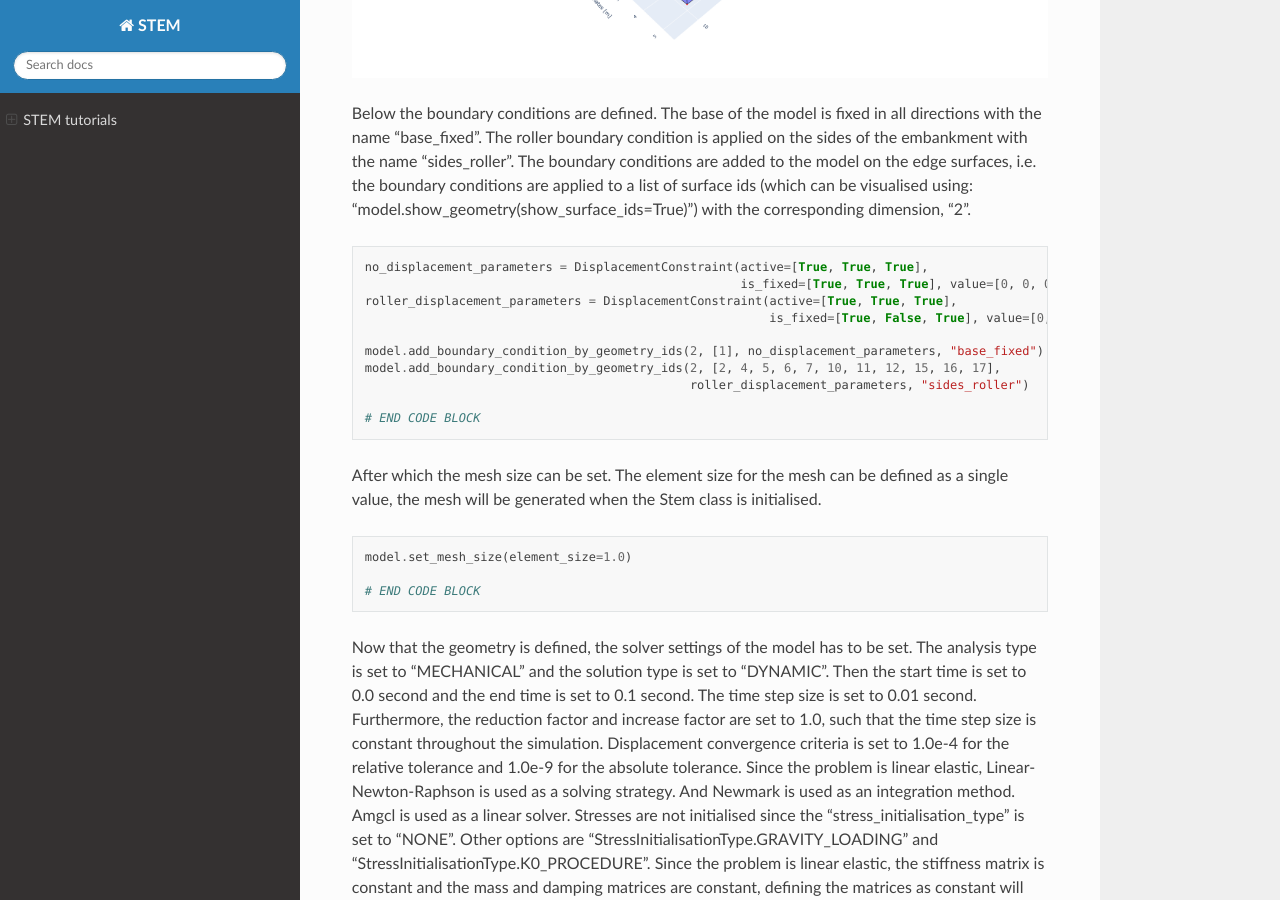
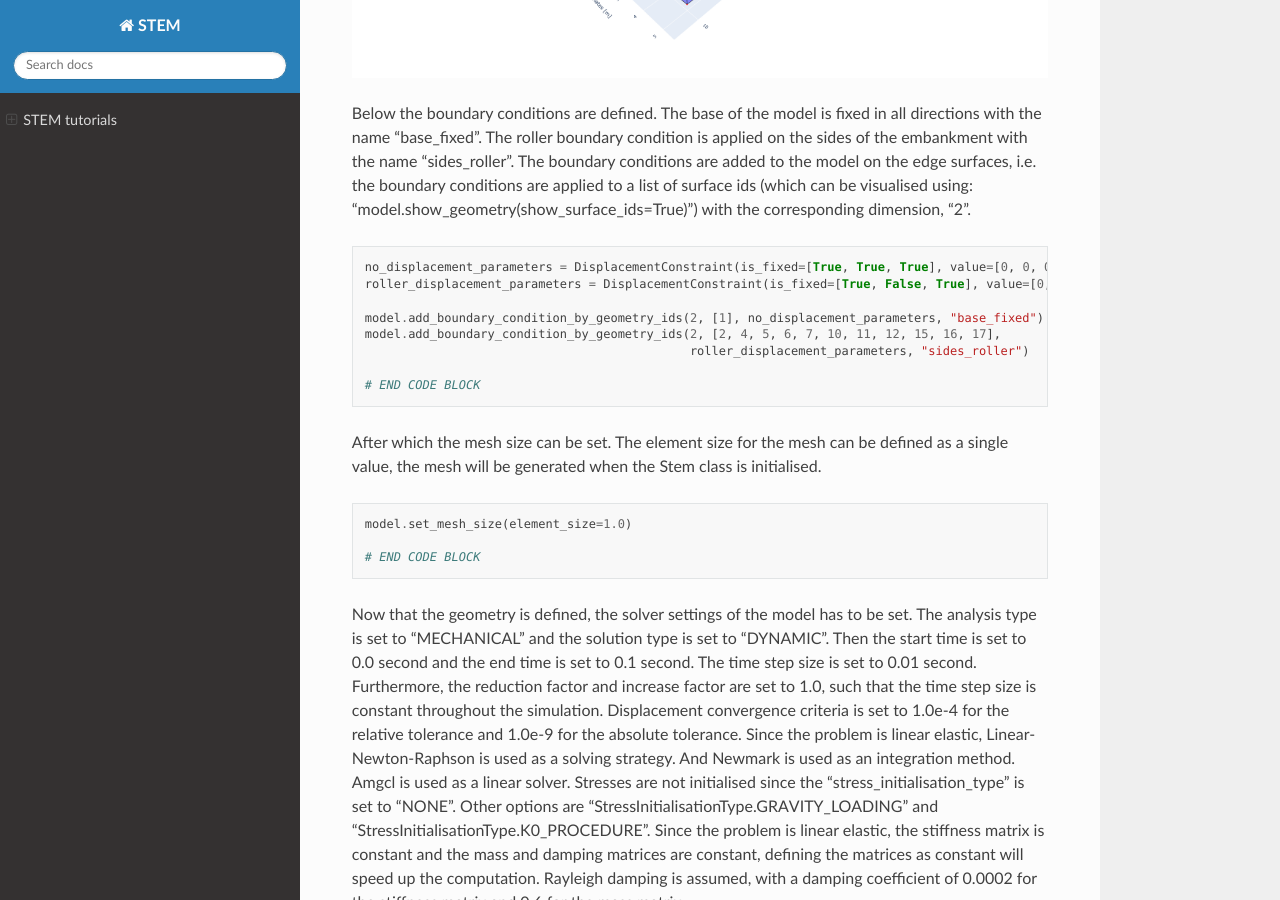
Before and after one commit to StemVibrations/STEM, a Sphinx documentation site: the page built from docs/tutorial1.rst, in a window 1280 px wide and 900 px high, scrolled down 4270 px. Built offline with Sphinx 7.4.7 and the Read the Docs theme 3.1.0, drawn with Linux system fonts in a browser that asks for light colours.

Commit message:
removed constraints from docs

```diff
--- a/docs/tutorial1.rst
+++ b/docs/tutorial1.rst
@@ -176,10 +176,8 @@ dimension, "2".
 
 .. code-block:: python
 
-    no_displacement_parameters = DisplacementConstraint(active=[True, True, True],
-                                                        is_fixed=[True, True, True], value=[0, 0, 0])
-    roller_displacement_parameters = DisplacementConstraint(active=[True, True, True],
-                                                            is_fixed=[True, False, True], value=[0, 0, 0])
+    no_displacement_parameters = DisplacementConstraint(is_fixed=[True, True, True], value=[0, 0, 0])
+    roller_displacement_parameters = DisplacementConstraint(is_fixed=[True, False, True], value=[0, 0, 0])
 
     model.add_boundary_condition_by_geometry_ids(2, [1], no_displacement_parameters, "base_fixed")
     model.add_boundary_condition_by_geometry_ids(2, [2, 4, 5, 6, 7, 10, 11, 12, 15, 16, 17],
--- a/docs/tutorial2.rst
+++ b/docs/tutorial2.rst
@@ -178,10 +178,8 @@ dimension, "2".
 
 .. code-block:: python
 
-    no_displacement_parameters = DisplacementConstraint(active=[True, True, True],
-                                                        is_fixed=[True, True, True], value=[0, 0, 0])
-    roller_displacement_parameters = DisplacementConstraint(active=[True, True, True],
-                                                            is_fixed=[True, False, True], value=[0, 0, 0])
+    no_displacement_parameters = DisplacementConstraint(is_fixed=[True, True, True], value=[0, 0, 0])
+    roller_displacement_parameters = DisplacementConstraint(is_fixed=[True, False, True], value=[0, 0, 0])
 
     model.add_boundary_condition_by_geometry_ids(2, [1], no_displacement_parameters, "base_fixed")
     model.add_boundary_condition_by_geometry_ids(2, [2, 4, 5, 6, 7, 10, 11, 12, 15, 16, 17],
--- a/docs/tutorial3.rst
+++ b/docs/tutorial3.rst
@@ -476,10 +476,8 @@ surface-dimension, "2".
 
 .. code-block:: python
 
-    no_displacement_parameters = DisplacementConstraint(active=[True, True, True],
-                                                        is_fixed=[True, True, True], value=[0, 0, 0])
-    roller_displacement_parameters = DisplacementConstraint(active=[True, True, True],
-                                                            is_fixed=[True, False, True], value=[0, 0, 0])
+    no_displacement_parameters = DisplacementConstraint(is_fixed=[True, True, True], value=[0, 0, 0])
+    roller_displacement_parameters = DisplacementConstraint(is_fixed=[True, False, True], value=[0, 0, 0])
     absorbing_boundaries_parameters = AbsorbingBoundary(absorbing_factors=[1.0, 1.0], virtual_thickness=40.0)
 
 
--- a/docs/tutorial4.rst
+++ b/docs/tutorial4.rst
@@ -208,10 +208,8 @@ the boundary conditions are applied to planes defined by 3 points.
 
 .. code-block:: python
 
-    no_displacement_parameters = DisplacementConstraint(active=[True, True, True],
-                                                        is_fixed=[True, True, True], value=[0, 0, 0])
-    roller_displacement_parameters = DisplacementConstraint(active=[True, True, True],
-                                                            is_fixed=[True, False, True], value=[0, 0, 0])
+    no_displacement_parameters = DisplacementConstraint(is_fixed=[True, True, True], value=[0, 0, 0])
+    roller_displacement_parameters = DisplacementConstraint(is_fixed=[True, False, True], value=[0, 0, 0])
     absorbing_boundaries_parameters = AbsorbingBoundary(absorbing_factors=[1.0, 1.0], virtual_thickness=3.0)
 
     # add the boundary conditions to the model
--- a/docs/tutorial5.rst
+++ b/docs/tutorial5.rst
@@ -297,10 +297,8 @@ surface-dimension, "2".
 .. code-block:: python
 
     # define BC
-    no_displacement_parameters = DisplacementConstraint(active=[True, True, True],
-                                                        is_fixed=[True, True, True], value=[0, 0, 0])
-    roller_displacement_parameters = DisplacementConstraint(active=[True, False, True],
-                                                            is_fixed=[True, False, True], value=[0, 0, 0])
+    no_displacement_parameters = DisplacementConstraint(is_fixed=[True, True, True], value=[0, 0, 0])
+    roller_displacement_parameters = DisplacementConstraint(is_fixed=[True, False, True], value=[0, 0, 0])
     absorbing_boundaries_parameters = AbsorbingBoundary(absorbing_factors=[1.0, 1.0], virtual_thickness=40.0)
 
     model.add_boundary_condition_on_plane([(0, 0, 0), (0, 0, extrusion_length), (5, 0, 0)], no_displacement_parameters,"base_fixed")
```
